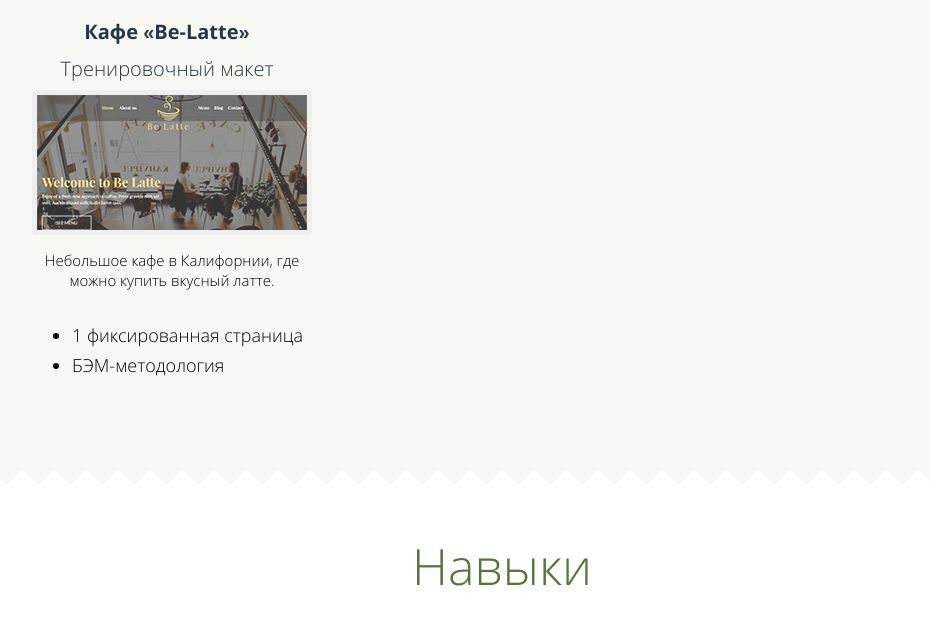
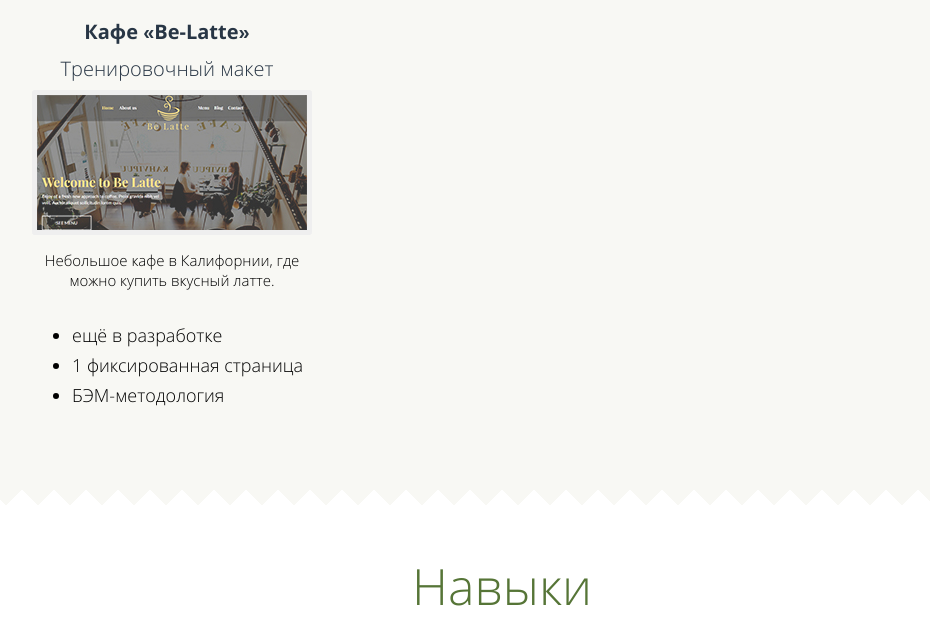
Before and after one commit to AnastasiaBro/anastasiabro.github.io, a plain HTML site: page index.html in a window 1280 px wide. Shown: the part 1724-2362 px from the top of the page, without its empty margins (138-1068 px from the left). Drawn offline with Linux system fonts and the light colour scheme.

Commit message:
Новый проект

```diff
--- a/index.html
+++ b/index.html
@@ -160,6 +160,7 @@
               </a>
               <p class="portfolio__text">Небольшое кафе в Калифорнии, где можно купить вкусный латте.</p>
               <ul class="portfolio__description">
+                <li>ещё в разработке</li>
                 <li>1 фиксированная страница</li>
                 <li>БЭМ-методология</li>
               </ul>
```
